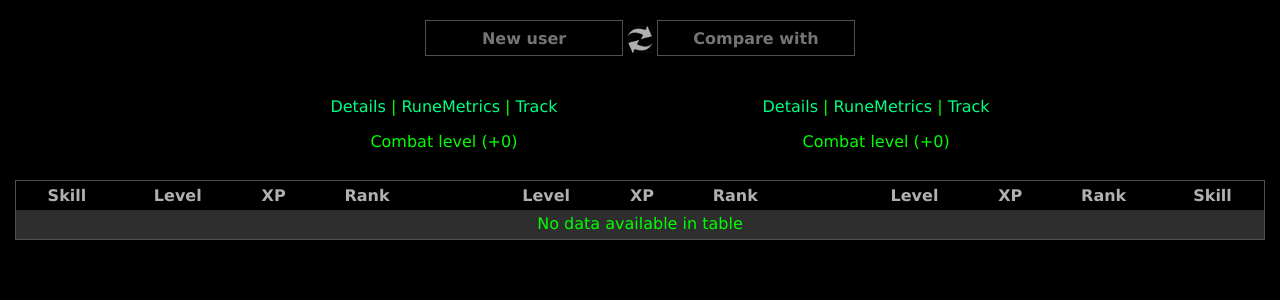
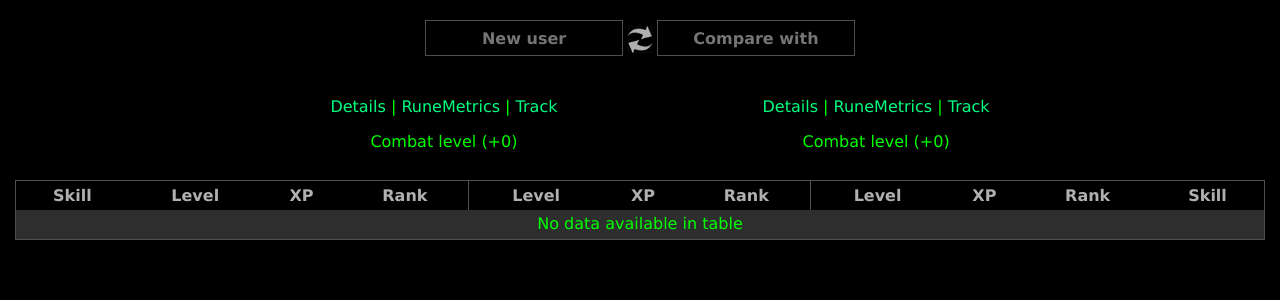
Before and after one commit to villermen/runescape-lookup, a Symfony app: template templates/lookup/compare.html.twig in a window 1280 px wide. Shown: the top 300 px of the page. Run offline with Twig, Linux system fonts and the light colour scheme; the template is opened without the code that fills it, so the values that code supplies are empty; some libraries are stand-ins or nearby versions.

Commit message:
Render spacer-cell as vertical line

```diff
--- a/public/style.css
+++ b/public/style.css
@@ -97,8 +97,8 @@ th {
 	color: #B0B0B0;
 }
 .tablespacer {
-	border-top-width: 0px;
-	border-bottom-width: 0px;
+	border-top-width: 0;
+	border-bottom-width: 0;
 	width: 25px;
 }
 .center {
@@ -128,7 +128,9 @@ th>a {
 	cursor: pointer;
 }
 .spacer-cell {
-	width: 50px;
+	padding: 0;
+    position: relative;
+    border-right: 1px solid #505050;
 }
 .compare-table {
 	width: 1250px;
```
